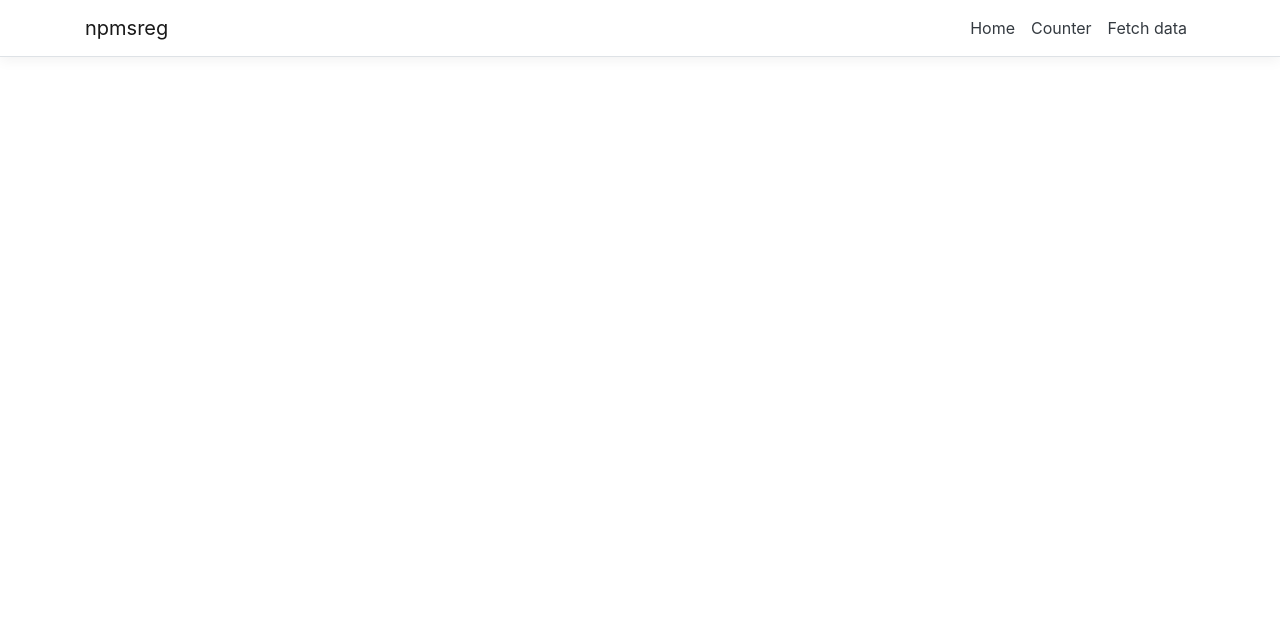
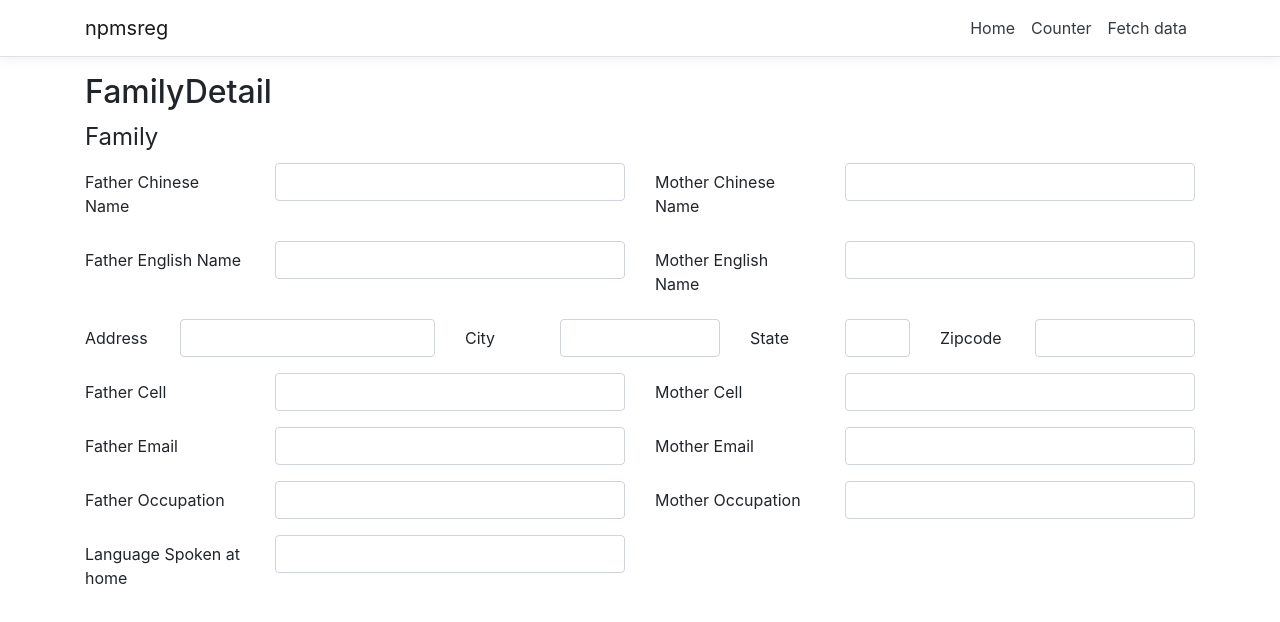
Before and after one commit to hengyiliu/npmsreg, a React (Create React App) app in the folder ClientApp/: page /family in a window 1280 px wide. Shown: the top 622 px of the page. Built offline with nearby package versions, Linux system fonts and the light colour scheme; no server answers.

Commit message:
add family UI page

```diff
--- a/ClientApp/src/App.tsx
+++ b/ClientApp/src/App.tsx
@@ -2,11 +2,13 @@ import React from 'react';
 import { Route } from 'react-router';
 import { Layout } from './components/Layout';
 import { Home } from './components/Home';
+import { Family } from './components/Family';
 
 const App: React.FC = () => {
   return (
     <Layout>
       <Route exact path='/' component={Home} />
+      <Route exact path='/family' component={Family} />
     </Layout>
   );
 /*
--- /dev/null
+++ b/ClientApp/src/components/Family.tsx
@@ -0,0 +1,121 @@
+import React, { Component } from 'react';
+
+export interface IStoreState {
+  family: IFamily;
+}
+
+export interface IFamily {
+  FatherName: string;
+}
+
+export class Family extends Component<any, IFamily> {
+  static displayName: string = Family.name;
+
+  public constructor(props: any) {
+    super(props);
+    this.state = {
+      FatherName: ""
+    };
+  }
+
+  public async componentDidMount() {
+    var data2 = await fetch('api/SampleData/WeatherForecasts');
+    var data = {
+      FatherName: "John Smith"
+    };
+    this.setState(data);
+  }
+
+  public render() {
+    var data = this.state;
+    return (
+      <div>
+        <h2>FamilyDetail</h2>
+        <fieldset >
+          <legend>Family</legend>
+            <div className="form-group row">
+            <label htmlFor="fatherChineseName" className="col-sm-2 col-form-label">Father Chinese Name</label>
+              <div className="col-sm-4">
+                <input type="text" className="form-control" id="fatherChineseName" placeholder="" />
+              </div>
+            <label htmlFor="motherChineseName" className="col-sm-2 col-form-label">Mother Chinese Name</label>
+                <div className="col-sm-4">
+              <input type="text" className="form-control" id="motherChineseName" placeholder="" />
+              </div>
+            </div>
+
+            <div className="form-group row">
+              <label htmlFor="fatherName" className="col-sm-2 col-form-label">Father English Name</label>
+              <div className="col-sm-4">
+                <input type="text" className="form-control" id="fatherName" placeholder="" />
+              </div>
+              <label htmlFor="motherName" className="col-sm-2 col-form-label">Mother English Name</label>
+              <div className="col-sm-4">
+                <input type="text" className="form-control" id="motherName" placeholder="" />
+              </div>
+            </div>
+
+            <div className="form-group row">
+              <label htmlFor="address" className="col-sm-1 col-form-label">Address</label>
+              <div className="col-sm-3">
+                <input type="text" className="form-control" id="address" placeholder="" />
+              </div>
+              <label htmlFor="city" className="col-sm-1 col-form-label">City</label>
+              <div className="col-sm-2">
+                <input type="text" className="form-control" id="city" placeholder="" />
+              </div>
+              <label htmlFor="state" className="col-sm-1 col-form-label">State</label>
+              <div className="col-sm-1">
+                <input type="text" className="form-control" id="state" placeholder="" />
+              </div>
+              <label htmlFor="zipcode" className="col-sm-1 col-form-label">Zipcode</label>
+              <div className="col-sm-2">
+                <input type="text" className="form-control" id="zipcode" placeholder="" />
+              </div>
+            </div>
+
+            <div className="form-group row">
+              <label htmlFor="fatherCell" className="col-sm-2 col-form-label">Father Cell</label>
+              <div className="col-sm-4">
+                <input type="text" className="form-control" id="fatherCell" placeholder="" />
+              </div>
+              <label htmlFor="motherCell" className="col-sm-2 col-form-label">Mother Cell</label>
+              <div className="col-sm-4">
+                <input type="text" className="form-control" id="motherCell" placeholder="" />
+              </div>
+            </div>
+
+            <div className="form-group row">
+              <label htmlFor="fatherEmail" className="col-sm-2 col-form-label">Father Email</label>
+              <div className="col-sm-4">
+                <input type="text" className="form-control" id="fatherEmail" placeholder="" />
+              </div>
+              <label htmlFor="motherEmail" className="col-sm-2 col-form-label">Mother Email</label>
+              <div className="col-sm-4">
+                <input type="text" className="form-control" id="motherEmail" placeholder="" />
+              </div>
+            </div>
+
+            <div className="form-group row">
+              <label htmlFor="fatherOccupation" className="col-sm-2 col-form-label">Father Occupation</label>
+              <div className="col-sm-4">
+              <input type="text" className="form-control" id="fatherOccupation" placeholder="" />
+              </div>
+              <label htmlFor="motherOccupation" className="col-sm-2 col-form-label">Mother Occupation</label>
+              <div className="col-sm-4">
+              <input type="text" className="form-control" id="motherOccupation" placeholder="" />
+              </div>
+            </div>
+
+            <div className="form-group row">
+              <label htmlFor="languageSpoken" className="col-sm-2 col-form-label">Language Spoken at home</label>
+              <div className="col-sm-4">
+                <input type="text" className="form-control" id="fatherOccupation" placeholder="" />
+              </div>
+            </div>
+
+        </fieldset>
+      </div>
+    );
+  }
+}
--- a/ClientApp/tsconfig.json
+++ b/ClientApp/tsconfig.json
@@ -1,6 +1,6 @@
 {
   "compilerOptions": {
-    "target": "es5",
+    "target": "es6",
     "lib": [
       "dom",
       "dom.iterable",
```
Also changed, not shown: 2 other files (tests, documents, lock files or other folders).
